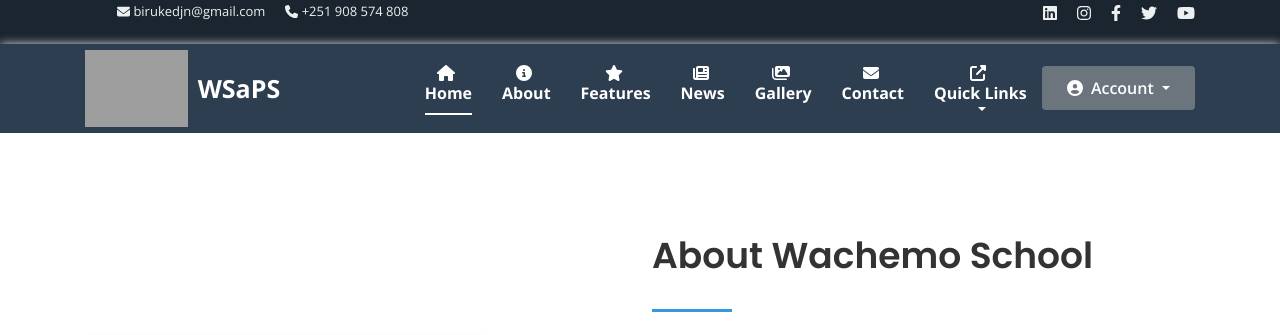
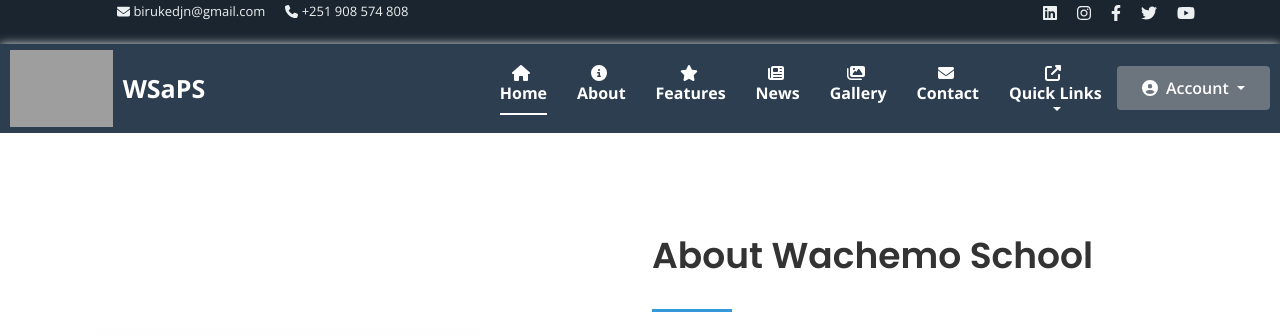
Before and after one commit to birukdjn/wachemo-django, a Django app: page /about in a window 1280 px wide. Shown: the top 335 px of the page. Run offline with Django 5.2, Linux system fonts and the light colour scheme; some libraries are stand-ins or nearby versions; grey boxes are pictures that could not be loaded.

```diff
--- a/static/css/styles.css
+++ b/static/css/styles.css
@@ -235,6 +235,14 @@ ul {
     flex-direction: column;
     align-items: center;
 }
+
+/* Make navbar flush with screen edges */
+.navbar > .container {
+    padding-left: 10px;  /* Reduced from default 15px */
+    padding-right: 10px;
+    max-width: 100%; /* Remove container max-width constraint */
+}
+
 /* Hero Section */
 .hero-section {
     position: relative;
--- a/wachemosaps/views.py
+++ b/wachemosaps/views.py
@@ -84,5 +84,4 @@ def signup(request):
             messages.success(request, 'Account created successfully!')
             return redirect('login')
     else:
-        messages.info(request, 'Please fill out the form to sign up.')
         return render(request, 'signup.html')
```
Also changed, not shown: db.sqlite3.
